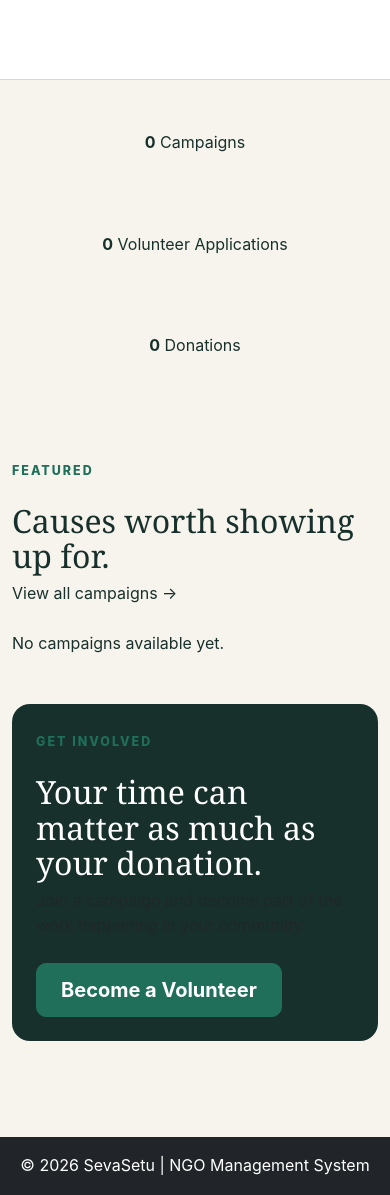
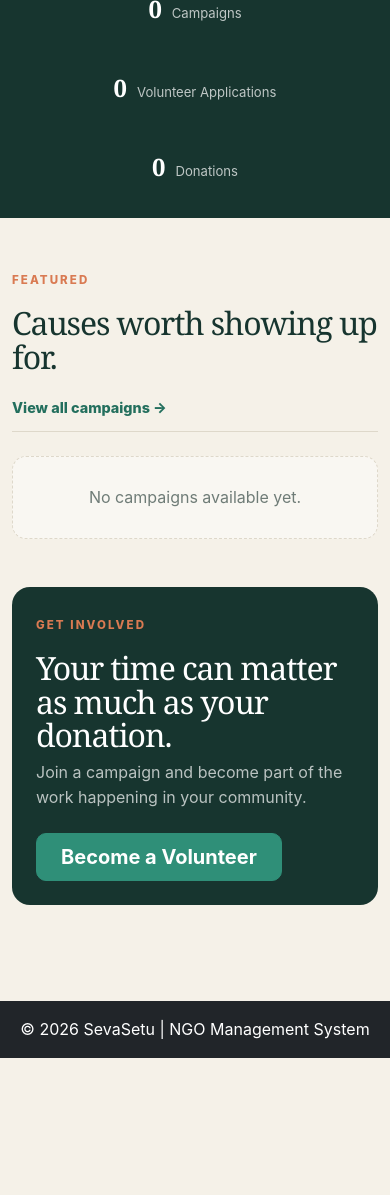
Before and after one commit to gouri0209m-ux/SevaSetu, a Django app: page / in a window 390 px wide. Shown: the part 1003-2198 px from the top of the page. After the commit the page ends 2061 px from the top, so only its background shows below. Run offline with Django 5.2, Linux system fonts and the light colour scheme; data that the repository does not hold is empty.

Commit message:
Fix layout and improve responsive homepage styling

```diff
--- a/static/css/style.css
+++ b/static/css/style.css
@@ -1,115 +1,90 @@
 :root {
-    --ink: #18302b;
-    --muted: #66736f;
-    --accent: #1f6f5b;
-    --accent-dark: #175645;
-    --warm: #e6a85b;
-    --cream: #f7f4ee;
-    --white: #ffffff;
-    --line: #ddd8ce;
+    --bg: #f5f1e8;
+    --surface: #ffffff;
+    --ink: #17352f;
+    --muted: #6f7c77;
+    --accent: #2f8f78;
+    --accent-dark: #236f5d;
+    --warm: #d97a52;
+    --line: #ded8ca;
+    --dark: #17352f;
 }
 
-* {
-    box-sizing: border-box;
-}
+* { box-sizing: border-box; }
+
+html { scroll-behavior: smooth; }
 
 body {
     margin: 0;
-    background: var(--cream);
+    background: var(--bg);
     color: var(--ink);
     font-family: Inter, system-ui, -apple-system, BlinkMacSystemFont, "Segoe UI", sans-serif;
-    line-height: 1.6;
+    line-height: 1.55;
 }
 
-a {
-    color: inherit;
-    text-decoration: none;
-}
+img { display: block; max-width: 100%; }
 
-.container {
-    max-width: 1180px;
-}
+a { color: inherit; text-decoration: none; }
 
 .navbar {
-    background: var(--white) !important;
+    background: rgba(245, 241, 232, 0.97) !important;
     border-bottom: 1px solid var(--line);
     padding: 16px 0;
 }
 
 .navbar-brand {
     color: var(--ink) !important;
-    font-size: 1.45rem;
+    font-size: 1.35rem;
     font-weight: 800;
+    letter-spacing: -0.04em;
 }
 
 .navbar .nav-link {
     color: var(--ink) !important;
-    font-size: 0.95rem;
+    font-size: 0.92rem;
     font-weight: 600;
-    padding: 8px 12px !important;
+    padding: 8px 10px !important;
 }
 
-.navbar .nav-link:hover {
-    color: var(--accent) !important;
-}
+.navbar .nav-link:hover { color: var(--accent) !important; }
 
 .navbar-toggler {
     border: 1px solid var(--line);
+    padding: 6px 9px;
 }
 
-.navbar-toggler-icon {
-    filter: none;
-}
-
-.btn-success,
-.btn-accent {
-    background: var(--accent) !important;
-    border-color: var(--accent) !important;
-    color: var(--white) !important;
+.btn {
     border-radius: 10px;
-    padding: 11px 18px;
     font-weight: 700;
 }
 
-.btn-success:hover,
-.btn-accent:hover {
+.btn-accent,
+.btn-success {
+    background: var(--accent) !important;
+    border-color: var(--accent) !important;
+    color: #fff !important;
+}
+
+.btn-accent:hover,
+.btn-success:hover {
     background: var(--accent-dark) !important;
     border-color: var(--accent-dark) !important;
 }
 
-.btn-outline-success,
-.btn-outline-accent {
-    color: var(--accent) !important;
-    border-color: var(--accent) !important;
-    border-radius: 10px;
-    padding: 11px 18px;
-    font-weight: 700;
-    background: transparent !important;
-}
-
-.btn-outline-success:hover,
-.btn-outline-accent:hover {
-    color: var(--white) !important;
-    background: var(--accent) !important;
-}
-
-.btn-light {
-    border: 1px solid var(--line);
-    border-radius: 10px;
-}
-
 .hero-section {
-    padding: 72px 0;
-    background: var(--white);
+    background: var(--bg);
+    padding: 52px 0 46px;
     border-bottom: 1px solid var(--line);
 }
 
 .hero-title {
-    max-width: 680px;
+    max-width: 760px;
+    margin: 0;
+    color: var(--ink);
     font-family: Georgia, "Times New Roman", serif;
-    font-size: clamp(2.8rem, 6vw, 5.2rem);
-    line-height: 1.02;
-    letter-spacing: -2px;
+    font-size: clamp(2.8rem, 6vw, 5.6rem);
+    line-height: 0.98;
+    letter-spacing: -0.045em;
 }
 
 .hero-copy {
@@ -118,129 +93,183 @@ a {
     font-size: 1.08rem;
 }
 
-.hero-photo {
-    width: 100%;
-    min-height: 400px;
-    max-height: 520px;
-    object-fit: cover;
-    border-radius: 18px;
-}
-
 .eyebrow {
     display: inline-block;
-    margin-bottom: 14px;
-    color: var(--accent);
-    font-size: 0.78rem;
+    margin-bottom: 8px;
+    color: var(--warm);
+    font-size: 0.72rem;
     font-weight: 800;
-    letter-spacing: 0.16em;
+    letter-spacing: 0.18em;
     text-transform: uppercase;
 }
 
-.section-space {
-    padding: 72px 0;
+.hero-photo {
+    position: relative;
+    overflow: hidden;
+    border-radius: 18px;
+    background: #dfe7e2;
+    box-shadow: 0 18px 45px rgba(23, 53, 47, 0.12);
+}
+
+.hero-photo img {
+    width: 100%;
+    height: 430px;
+    object-fit: cover;
+}
+
+.hero-note {
+    position: absolute;
+    left: 18px;
+    bottom: 18px;
+    display: flex;
+    align-items: baseline;
+    gap: 8px;
+    padding: 10px 14px;
+    border-radius: 10px;
+    background: rgba(255, 255, 255, 0.93);
+    color: var(--ink);
+    font-size: 0.78rem;
+    font-weight: 700;
+}
+
+.hero-note-number {
+    font-size: 1.3rem;
+    color: var(--accent);
+}
+
+.impact-strip {
+    background: var(--dark);
+    color: #fff;
+}
+
+.impact-item {
+    display: flex;
+    align-items: baseline;
+    justify-content: center;
+    gap: 10px;
+    min-height: 58px;
+}
+
+.impact-item strong {
+    font-family: Georgia, "Times New Roman", serif;
+    font-size: 1.8rem;
+}
+
+.impact-item span {
+    font-size: 0.82rem;
+    color: rgba(255,255,255,0.72);
+}
+
+.section-heading {
+    display: flex;
+    align-items: end;
+    justify-content: space-between;
+    gap: 24px;
+    padding-bottom: 12px;
+    border-bottom: 1px solid var(--line);
 }
 
 .section-title {
+    margin: 0;
+    color: var(--ink);
     font-family: Georgia, "Times New Roman", serif;
-    font-size: clamp(2rem, 4vw, 3rem);
-    line-height: 1.1;
+    font-size: clamp(2rem, 4vw, 3.2rem);
+    line-height: 1.05;
+    letter-spacing: -0.035em;
 }
 
-.text-soft {
-    color: var(--muted) !important;
+.text-link {
+    color: var(--accent-dark);
+    font-size: 0.9rem;
+    font-weight: 800;
+    white-space: nowrap;
 }
 
-.impact-row {
-    background: var(--accent);
-    color: var(--white);
-    border-radius: 18px;
+.text-link:hover { color: var(--warm); }
+
+.campaign-card {
+    height: 100%;
     overflow: hidden;
+    background: var(--surface);
+    border: 1px solid var(--line);
+    border-radius: 16px;
+    box-shadow: 0 8px 28px rgba(23, 53, 47, 0.06);
 }
 
-.impact-item {
-    padding: 26px 20px;
-    text-align: center;
-    border-right: 1px solid rgba(255,255,255,0.2);
-}
-
-.impact-item:last-child {
-    border-right: 0;
-}
-
-.impact-number {
-    display: block;
-    font-family: Georgia, "Times New Roman", serif;
-    font-size: 2.4rem;
-    line-height: 1;
-    margin-bottom: 6px;
-}
-
-.content-panel {
-    background: var(--white);
-    border: 1px solid var(--line);
-    border-radius: 18px;
-}
-
-.campaign-card {
-    background: var(--white);
-    border: 1px solid var(--line);
-    border-radius: 16px;
-    overflow: hidden;
-    height: 100%;
-    transition: transform 0.2s ease, box-shadow 0.2s ease;
-}
-
-.campaign-card:hover {
-    transform: translateY(-4px);
-    box-shadow: 0 12px 28px rgba(24, 48, 43, 0.08);
-}
-
-.campaign-card img {
+.campaign-card > img,
+.campaign-placeholder {
     width: 100%;
-    height: 220px;
+    height: 210px;
     object-fit: cover;
 }
 
-.campaign-body {
-    padding: 22px;
+.campaign-placeholder {
+    display: grid;
+    place-items: center;
+    background: #e5ebe7;
+    color: var(--accent-dark);
+    font-weight: 800;
 }
 
 .status-pill {
-    display: inline-block;
-    padding: 5px 9px;
+    display: inline-flex;
+    width: fit-content;
+    padding: 5px 10px;
     border-radius: 999px;
-    background: #e9f3ef;
+    background: #e6f2ed;
     color: var(--accent-dark);
-    font-size: 0.74rem;
+    font-size: 0.72rem;
     font-weight: 800;
 }
 
-.form-card {
-    background: var(--white);
+.empty-state {
+    padding: 28px;
+    border: 1px dashed var(--line);
+    border-radius: 14px;
+    background: rgba(255,255,255,0.45);
+    color: var(--muted);
+    text-align: center;
+}
+
+.cta-panel {
+    background: var(--dark);
+    border-radius: 18px;
+    color: #fff;
+}
+
+.cta-panel .section-title { color: #fff; }
+.cta-panel .text-muted { color: rgba(255,255,255,0.7) !important; }
+
+.form-card,
+.dashboard-card {
+    background: var(--surface);
     border: 1px solid var(--line);
-    border-radius: 18px;
-    padding: 28px;
+    border-radius: 16px;
+    box-shadow: 0 8px 28px rgba(23, 53, 47, 0.05);
 }
+
+.form-card { padding: 30px; }
+
+.form-label { font-weight: 700; }
 
 .form-control,
 .form-select {
     border: 1px solid var(--line);
     border-radius: 10px;
     padding: 11px 13px;
-    background: var(--white);
 }
 
 .form-control:focus,
 .form-select:focus {
     border-color: var(--accent);
-    box-shadow: 0 0 0 0.18rem rgba(31, 111, 91, 0.12);
+    box-shadow: 0 0 0 0.18rem rgba(47, 143, 120, 0.12);
 }
 
 .gallery-card {
-    background: var(--white);
+    overflow: hidden;
+    background: var(--surface);
     border: 1px solid var(--line);
-    border-radius: 14px;
-    overflow: hidden;
+    border-radius: 16px;
 }
 
 .gallery-image {
@@ -249,75 +278,29 @@ a {
     object-fit: cover;
 }
 
-.detail-image {
-    width: 100%;
-    min-height: 360px;
-    object-fit: cover;
-    border-radius: 16px;
-}
-
-.cta-panel {
-    padding: 48px;
-    border-radius: 18px;
-    background: var(--ink);
-    color: var(--white);
-}
-
-.dashboard-card {
-    background: var(--white);
-    border: 1px solid var(--line);
-    border-radius: 16px;
-    padding: 26px;
-}
-
-.page-header {
-    padding: 56px 0 34px;
-    background: var(--white);
-    border-bottom: 1px solid var(--line);
-}
-
-.page-header h1 {
-    font-family: Georgia, "Times New Roman", serif;
-}
+.dashboard-card { padding: 26px; }
 
 footer {
-    margin-top: 72px;
-    background: var(--ink) !important;
-    color: rgba(255,255,255,0.88) !important;
-    padding: 34px 0 !important;
-}
-
-footer a {
-    color: rgba(255,255,255,0.88);
-}
-
-footer a:hover {
-    color: var(--warm);
+    margin-top: 60px;
+    padding: 26px 0 !important;
+    background: var(--dark) !important;
+    color: rgba(255,255,255,0.82) !important;
 }
 
 @media (max-width: 991.98px) {
-    .navbar .nav-link {
-        padding: 9px 0 !important;
-    }
+    .navbar .nav-link { padding: 9px 0 !important; }
+    .hero-section { padding-top: 34px; }
+    .hero-photo img { height: 320px; }
+    .section-heading { align-items: start; flex-direction: column; }
+    .text-link { white-space: normal; }
+}
 
-    .hero-section {
-        padding: 52px 0;
-    }
-
-    .hero-photo {
-        min-height: 300px;
-    }
-
-    .impact-item {
-        border-right: 0;
-        border-bottom: 1px solid rgba(255,255,255,0.2);
-    }
-
-    .impact-item:last-child {
-        border-bottom: 0;
-    }
-
-    .cta-panel {
-        padding: 34px 24px;
-    }
+@media (max-width: 575.98px) {
+    .hero-title { font-size: 2.65rem; }
+    .hero-copy { font-size: 1rem; }
+    .hero-photo img { height: 260px; }
+    .impact-item { min-height: auto; padding: 9px 0; }
+    .impact-item strong { font-size: 1.5rem; }
+    .campaign-card > img,
+    .campaign-placeholder { height: 190px; }
 }
```
